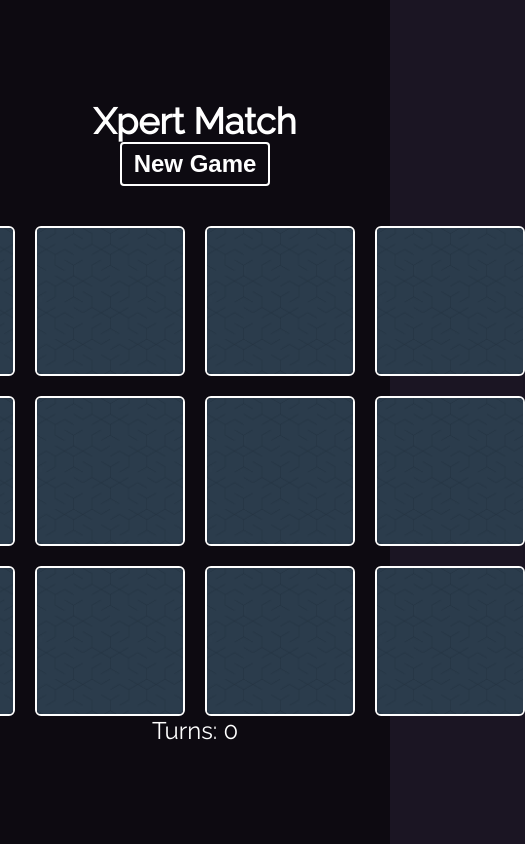
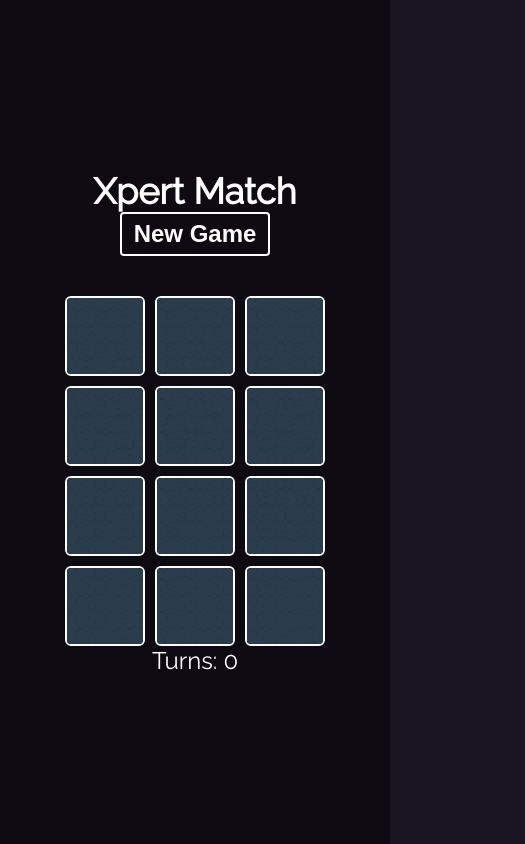
Before and after one commit to faladetimilehin/matching-game, a React (Vite) app: page /image-grid in a window 390 px wide. Shown: the whole page, 525 px wide, since content can reach past the window. Built offline with nearby package versions, Linux system fonts and the light colour scheme.

Commit message:
make app responsive for all screens

```diff
--- a/src/App.css
+++ b/src/App.css
@@ -11,6 +11,27 @@
   width: 100vw;
   height: 100vh;
 }
+
+@media (min-width: 320px) {
+  .home-wrapper h1 {
+    font-size: 24px;
+  }
+
+  .home-wrapper h2 {
+    font-size: 18px;
+  }
+}
+
+@media (min-width: 768px) {
+  .home-wrapper h1 {
+    font-size: 40px;
+  }
+
+  .home-wrapper h2 {
+    font-size: 24px;
+  }
+}
+
 
 h1 {
   font-size: 36px;
@@ -66,6 +87,18 @@ h2 {
   color: #fff;
 }
 
+@media (min-width: 320px) {
+  .round-one-heading {
+    font-size: 50px;
+  }
+}
+
+@media (min-width: 768px) {
+  .round-one-heading {
+    font-size: 70px;
+  }
+}
+
 /* imageGrid component styling */
 
 .image-grid-wrapper {
@@ -89,12 +122,26 @@ h2 {
 /* card gallery styling */
 
 .card {
-  width: 150px;
-  height: 150px;
+  width: 80px;
+  height: 80px;
   perspective: 1000px;
   cursor: pointer;
   transform-style: preserve-3d;
   transition: transform 0.5s;
+}
+
+@media (min-width: 768px) {
+  .card {
+    width: 120px;
+    height: 120px;
+  }
+}
+
+@media (min-width: 1024px) {
+  .card {
+    width: 150px;
+    height: 150px;
+  }
 }
 
 .flipped {
--- a/src/assets/styles/imageGrid.css
+++ b/src/assets/styles/imageGrid.css
@@ -1,6 +1,31 @@
-.Grid {
+.grid {
   max-width: 860px;
   margin: 40px auto;
+}
+
+@media (min-width: 320px) {
+  .grid {
+    max-width: 300px;
+  }
+}
+
+@media (min-width: 425px) {
+  .grid {
+    max-width: 400px;
+  }
+}
+
+@media (min-width: 425px) {
+  .grid {
+    max-width: 700px;
+  }
+}
+
+@media (min-width: 1024px) {
+  .grid {
+    max-width: 860px;
+    margin: 40px auto;
+  }
 }
 
 button {
@@ -25,3 +50,24 @@ button:hover {
   grid-template-columns: 1fr 1fr 1fr 1fr;
   grid-gap: 20px
 }
+
+@media (min-width: 320px) {
+  .card-grid {
+    grid-template-columns: 1fr 1fr 1fr;
+    grid-gap: 10px;
+  }
+}
+
+@media (min-width: 425px) {
+  .card-grid {
+    grid-template-columns: 1fr 1fr 1fr 1fr;
+    grid-gap: 10px;
+  }
+}
+
+@media (min-width: 768px) {
+  .card-grid {
+    grid-template-columns: 1fr 1fr 1fr 1fr;
+    grid-gap: 20px;
+  }
+}
--- a/src/components/ImageGrid.jsx
+++ b/src/components/ImageGrid.jsx
@@ -85,7 +85,7 @@ function ImageGrid() {
 
 
   return (
-    <div className="Grid">
+    <div className="grid">
       <h1>Xpert Match</h1>
       {isGameOver() && <p>Game Over! You've matched all the cards.</p>}
       {isGameOver() && <Confetti />}
```
